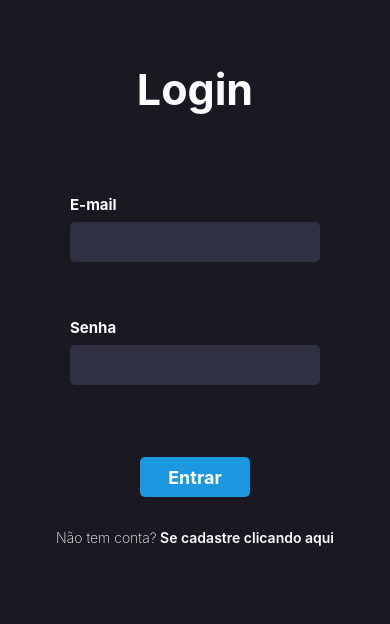
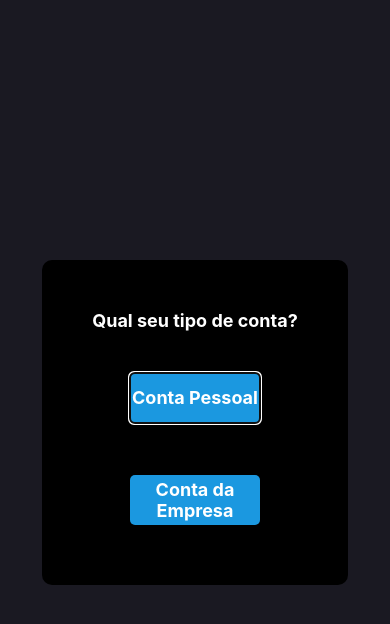
Before and after one commit to IgorEverton/Iacademy, a React Native app: screen /CadastroFisica in a window 390 px wide. Shown: the top 624 px of the page. Built offline with nearby package versions, Linux system fonts and the light colour scheme.

Commit message:
adicionando rotas para cadastro de pessoa juridica e fisica

```diff
--- a/app.json
+++ b/app.json
@@ -4,7 +4,7 @@
     "slug": "Iacademy",
     "version": "1.0.0",
     "orientation": "portrait",
-    "userInterfaceStyle": "light",
+    "userInterfaceStyle": "light"
     },
     "assetBundlePatterns": [
       "**/*"
@@ -21,4 +21,3 @@
     "web": {
     }
   }
-}
--- /dev/null
+++ b/src/components/CadastroFisica.js
@@ -0,0 +1,151 @@
+import React,  {useState} from 'react';
+import {Text, View, TextInput, TouchableOpacity, StyleSheet} from 'react-native';
+import AsyncStorage from '@react-native-async-storage/async-storage';
+import { useNavigation } from '@react-navigation/native';
+
+const CadastroForm = () =>{
+  const [nome, setNome] = useState("");
+  const [email, setEmail] = useState("");
+  const [senha, setSenha] = useState("");
+  const [cpf, setCpf] = useState("")
+  const [confirmaSenha, setconfirmaSenha] = useState("");
+  const navigation = useNavigation();
+
+
+  const handleCadastro = async () => {
+    if (!nome || !cpf || !email || !senha || !confirmaSenha) {
+      alert('Erro', 'Todos os campos são obrigatórios');
+    }
+    if (senha !== confirmaSenha) {
+      alert('As senhas não coincidem');
+    }
+    try {
+      await AsyncStorage.setItem('user', JSON.stringify({ nome, email, cpf, senha }));
+      alert('Cadastro realizado com sucesso');
+      setNome('');
+      setEmail('');
+      setSenha('');
+      setCpf('');
+      confirmaSenha('');
+      handleCadastroAndNavigate();
+      return true;
+    } catch (error) {
+      Alert.alert('Ocorreu um erro ao realizar o cadastro' + error);
+      return false;
+    }
+  };
+
+
+  const handleCadastroAndNavigate = async () => {
+    const cadastroSucesso = await handleCadastro();
+    if (cadastroSucesso) {
+      navigation.navigate('Login');
+    } else {
+      alert('O cadastro não foi bem-sucedido.');
+    }
+  };
+
+
+      return(
+      <View style={styles.container}>
+        <View style={{alignItems:"center"}}>
+        <Text style={styles.h1}>Cadastro</Text>
+
+          <View style={styles.inputView}>
+            <Text style={styles.label}>Nome da Empresa</Text>
+            <TextInput placeholder=" seu nome completo"style={styles.input} value={nome} onChangeText={setNome}/>
+          </View>
+
+
+          <View style={styles.inputView}>
+            <Text style={styles.label}>E-mail</Text>
+            <TextInput type="email"placeholder=" exemplo@dominio.com" style={styles.input} value={email} onChangeText={setEmail}/>
+          </View>
+
+          <View style={styles.inputView}>
+            <Text style={styles.label}>CPF</Text>
+            <TextInput placeholder="Digite seu CPF" style={styles.input} value={cpf} onChangeText={setCpf}/>
+          </View>
+
+          <View style={styles.inputView}>
+            <Text style={styles.label}>Senha</Text>
+            <TextInput placeholder=" min 8 caracteres" style={styles.input} value={senha} onChangeText={setSenha}/>
+          </View>
+
+          <View style={styles.inputView}>
+            <Text style={styles.label}>Confime sua senha</Text>
+            <TextInput placeholder=" min 8 caracteres" style={styles.input} value={confirmaSenha} onChangeText={setconfirmaSenha} secureTextEntry={true}/>
+          </View>
+          <View style={{paddingTop:"2rem"}}>
+            <TouchableOpacity style={styles.button} onPress={handleCadastro}>
+                <Text style={styles.textButton}>Cadastrar</Text>
+            </TouchableOpacity>
+            <TouchableOpacity style={styles.button} onPress={()=>navigation.navigate('Login')}>
+                <Text style={styles.textButton}>Voltar</Text>
+            </TouchableOpacity>
+          </View>
+        </View>
+      </View>
+  )
+  }
+
+
+
+export default ()=>{
+  return(
+    <View style={{flex:1}}>
+      <CadastroForm/>
+    </View>
+  );
+}
+
+
+const styles = StyleSheet.create({
+  container: {
+    display:"flex",
+    flex:1,
+    backgroundColor:"#1A1922",
+  },
+  h1:{
+    textAlign:"center",
+    fontSize:43,
+    fontWeight:"bold",
+    marginTop:"2rem",
+    marginBottom:"2rem",
+    color:"#FCFCFC",
+  },
+  label:{
+    fontSize:15,
+    fontWeight:"bold",
+    color:"#FCFCFC"
+  },
+  input:{
+    backgroundColor:"#2F3142",
+    height:"40px",
+    width:"250px",
+    borderRadius:"5px",
+    marginTop:"0.5rem",
+    marginBottom:"1rem",
+    color:"white",
+    fontSize:18,
+    fontWeight:"bold"
+  },
+  inputView:{
+    marginTop:"1.5rem"
+  },
+  button:{
+    backgroundColor:"#1B98E0",
+    width:"110px",
+    height:"40px",
+    borderRadius:"5px",
+    justifyContent:"center",
+    alignItems:"center",
+    marginBottom:"2rem"
+  },
+  textButton:{
+    color:"white",
+    fontSize:18,
+    fontWeight:"bold",
+    textAlign:"center"
+  }
+});
--- a/src/components/Cadastro.js
+++ b/src/components/CadastroJuridico.js
@@ -3,29 +3,29 @@ import {Text, View, TextInput, TouchableOpacity, StyleSheet} from 'react-native'
 import AsyncStorage from '@react-native-async-storage/async-storage';
 import { useNavigation } from '@react-navigation/native';
 
-
-
 const CadastroForm = () =>{
   const [nome, setNome] = useState("");
   const [email, setEmail] = useState("");
   const [senha, setSenha] = useState("");
+  const [cnpj, setCnpj] = useState("")
   const [confirmaSenha, setconfirmaSenha] = useState("");
   const navigation = useNavigation();
 
 
   const handleCadastro = async () => {
-    if (!nome || !email || !senha || !confirmaSenha) {
+    if (!nome || !cnpj || !email || !senha || !confirmaSenha) {
       alert('Erro', 'Todos os campos são obrigatórios');
     }
     if (senha !== confirmaSenha) {
       alert('As senhas não coincidem');
     }
     try {
-      await AsyncStorage.setItem('user', JSON.stringify({ nome, email, senha }));
+      await AsyncStorage.setItem('user', JSON.stringify({ nome, email, cnpj, senha }));
       alert('Cadastro realizado com sucesso');
       setNome('');
       setEmail('');
       setSenha('');
+      setCnpj('');
       confirmaSenha('');
       return true;
     } catch (error) {
@@ -51,14 +51,19 @@ const CadastroForm = () =>{
         <Text style={styles.h1}>Cadastro</Text>
 
           <View style={styles.inputView}>
-            <Text style={styles.label}>Nome Completo</Text>
+            <Text style={styles.label}>Nome da Empresa</Text>
             <TextInput placeholder=" seu nome completo"style={styles.input} value={nome} onChangeText={setNome}/>
           </View>
 
 
           <View style={styles.inputView}>
             <Text style={styles.label}>E-mail</Text>
-            <TextInput placeholder=" exemplo@dominio.com" style={styles.input} value={email} onChangeText={setEmail}/>
+            <TextInput type="email"placeholder=" exemplo@dominio.com" style={styles.input} value={email} onChangeText={setEmail}/>
+          </View>
+
+          <View style={styles.inputView}>
+            <Text style={styles.label}>CNPJ</Text>
+            <TextInput placeholder="Digite seu CPF" style={styles.input} value={cnpf} onChangeText={setCnpj}/>
           </View>
 
           <View style={styles.inputView}>
--- a/src/components/Login.js
+++ b/src/components/Login.js
@@ -1,118 +1,237 @@
-import React,  {useState} from 'react';
-import AsyncStorage from '@react-native-async-storage/async-storage';
-import {Text, View, TextInput, TouchableOpacity, StyleSheet} from 'react-native';
-import { useNavigation } from '@react-navigation/native';
+import React, { useState } from "react";
+import AsyncStorage from "@react-native-async-storage/async-storage";
+import {
+  Text,
+  View,
+  TextInput,
+  TouchableOpacity,
+  StyleSheet,
+  Modal,
+} from "react-native";
+import { useNavigation } from "@react-navigation/native";
 
-const LoginForm = () =>{
+const LoginForm = () => {
   const [email, setEmail] = useState("");
   const [senha, setSenha] = useState("");
+  const [isLoginFormVisible, setIsLoginFormVisible] = useState(false);
+  const [modalVisible, setModalVisible] = useState(true);
+  const [tipoPessoa, setTipoPessoa] = useState("");
   const navigation = useNavigation();
 
   const handleLogin = async () => {
     if (!email || !senha) {
-      alert('Erro', 'Preencha todos os campos');
+      alert("Erro", "Preencha todos os campos");
       return;
     }
 
     try {
-      const userString = await AsyncStorage.getItem('user');
+      const userString = await AsyncStorage.getItem("user");
       if (userString) {
         const user = JSON.parse(userString);
         if (user.email === email && user.senha === senha) {
-          alert('Sucesso', 'Login bem-sucedido');
-          navigation.navigate('Dashboard');
+          alert("Sucesso", "Login bem-sucedido");
+          navigation.navigate("Dashboard");
         } else {
-          alert('Erro', 'Credenciais inválidas');
+          alert("Erro", "Credenciais inválidas");
         }
       } else {
-        alert('Erro', 'Usuário não encontrado');
+        alert("Erro", "Usuário não encontrado");
       }
     } catch (error) {
-        alert('Ocorreu um erro ao fazer o login');
+      alert("Ocorreu um erro ao fazer o login");
     }
   };
 
-      return(
+  return (
     <View style={styles.container}>
       <Text style={styles.h1}>Login</Text>
 
       <View>
         <Text style={styles.label}>E-mail</Text>
-          <TextInput style={styles.input} value={email} onChangeText={setEmail}/>
+        <TextInput style={styles.input} value={email} onChangeText={setEmail} />
       </View>
 
-        <View style={{justifyContent:"space-between",marginTop:"32px",width:"250px"}}>
+      <View
+        style={{
+          justifyContent: "space-between",
+          marginTop: "32px",
+          width: "250px",
+        }}
+      >
         <Text style={styles.label}>Senha</Text>
-          <TextInput style={styles.input} value={senha} onChangeText={setSenha} secureTextEntry={true}/>
+        <TextInput
+          style={styles.input}
+          value={senha}
+          onChangeText={setSenha}
+          secureTextEntry={true}
+        />
       </View>
-          <View style={{paddingTop:"3rem"}}>
-            <TouchableOpacity onPress={handleLogin}
-            style={styles.button}>
+
+      <View style={{ paddingTop: "3rem" }}>
+        <TouchableOpacity
+          onPress={() => navigation.navigate("Dashboard")}
+          style={styles.button}
+        >
           <Text style={styles.textButton}>Entrar</Text>
         </TouchableOpacity>
       </View>
-            <Text style={{fontWeight:200,marginTop:"32px",color:"#FCFCFC"}}>Não tem conta?
-              <TouchableOpacity onPress={() => navigation.navigate('Cadastro')} style={{ fontWeight: 600,color:"#FCFCFC"}}> Se cadastre clicando aqui</TouchableOpacity>
+      <Text style={{ fontWeight: 200, marginTop: "32px", color: "#FCFCFC" }}>
+        Não tem conta?
+        <TouchableOpacity
+          onPress={() => {
+            if (tipoPessoa === "fisica") {
+              navigation.navigate("CadastroFisica");
+            } else if (tipoPessoa === "juridica") {
+              navigation.navigate("CadastroJuridico");
+            }
+          }}
+          style={{ fontWeight: 600, color: "#FCFCFC" }}
+        >
+          {" "}
+          Se cadastre clicando aqui
+        </TouchableOpacity>
       </Text>
+
+      <Modal
+        animationType="slide"
+        transparent={true}
+        visible={modalVisible}
+        onRequestClose={() => {
+          setModalVisible(!modalVisible);
+        }}
+      >
+        <View style={styles.modalContainer}>
+          <View style={styles.modalContent}>
+            <Text style={styles.modalText}>Qual seu tipo de conta?</Text>
+            <TouchableOpacity
+              style={styles.modalButton}
+              onPress={() => {
+                setTipoPessoa("fisica");
+                setModalVisible(false);
+                setIsLoginFormVisible(true);
+              }}
+            >
+              <Text style={styles.modalButtonText}>Conta Pessoal</Text>
+            </TouchableOpacity>
+            <TouchableOpacity
+              style={styles.modalButton}
+              onPress={() => {
+                setTipoPessoa("juridica");
+                setModalVisible(false);
+                setIsLoginFormVisible(true);
+              }}
+            >
+              <Text style={styles.modalButtonText}>Conta da Empresa</Text>
+            </TouchableOpacity>
+          </View>
+        </View>
+      </Modal>
     </View>
   );
-  }
+};
 
-export default ()=>{
-  return(
-    <View style={{flex:1}}>
-      <LoginForm/>
+export default () => {
+  return (
+    <View style={{ flex: 1 }}>
+      <LoginForm />
     </View>
   );
-}
+};
 
-//estilização
 const styles = StyleSheet.create({
   container: {
-    flex:1,
-    display:"flex",
-    paddingTop:"8%",
-    alignItems:"center",
-    backgroundColor:"#1A1922",
-    paddingBottom:"60%",
+    flex: 1,
+    display: "flex",
+    paddingTop: "8%",
+    alignItems: "center",
+    backgroundColor: "#1A1922",
+    paddingBottom: "60%",
   },
-  h1:{
-    textAlign:"center",
-    fontSize:43,
-    fontWeight:"bold",
-    marginTop:"2rem",
-    marginBottom:"5rem",
-    color:"#FCFCFC",
-    marginBttom:"3rem"
+  h1: {
+    textAlign: "center",
+    fontSize: 43,
+    fontWeight: "bold",
+    marginTop: "2rem",
+    marginBottom: "5rem",
+    color: "#FCFCFC",
+    marginBttom: "3rem",
   },
-  label:{
-    fontSize:15,
-    fontWeight:"bold",
-    color:"#FCFCFC",
-    marginBottom:"0.5rem"
+  label: {
+    fontSize: 15,
+    fontWeight: "bold",
+    color: "#FCFCFC",
+    marginBottom: "0.5rem",
   },
-  input:{
-    backgroundColor:"#2F3142",
-    height:"40px",
-    width:"250px",
-    borderRadius:"5px",
-    marginBottom:"1.5rem",
-    color:"white",
-    fontSize:18,
-    fontWeight:"bold"
+  input: {
+    backgroundColor: "#2F3142",
+    height: "40px",
+    width: "250px",
+    borderRadius: "5px",
+    marginBottom: "1.5rem",
+    color: "white",
+    fontSize: 18,
+    fontWeight: "bold",
   },
-  button:{
-    backgroundColor:"#1B98E0",
-    width:"110px",
-    height:"40px",
-    borderRadius:"5px",
-    justifyContent:"center",
-    alignItems:"center",
+  button: {
+    backgroundColor: "#1B98E0",
+    width: "110px",
+    height: "40px",
+    borderRadius: "5px",
+    justifyContent: "center",
+    alignItems: "center",
   },
-  textButton:{
-    color:"white",
-    fontSize:18,
-    fontWeight:"bold",
-    textAlign:"center"
-  }
+  textButton: {
+    color: "white",
+    fontSize: 18,
+    fontWeight: "bold",
+    textAlign: "center",
+  },
+  modalContainer: {
+    flex: 1,
+    justifyContent: "center",
+    alignItems: "center",
+    backgroundColor: "#1A1922",
+  },
+  modalContent: {
+    backgroundColor: "black",
+    padding: 50,
+    borderRadius: 10,
+    alignItems: "center",
+    rowGap: "2rem",
+  },
+  modalText: {
+    fontSize: 18,
+    color: "white",
+    fontWeight: "bold",
+  },
+  modalButton: {
+    backgroundColor: "#1B98E0",
+    width: "130px",
+    height: "50px",
+    borderRadius: "5px",
+    justifyContent: "center",
+    alignItems: "center",
+    marginVertical: 10,
+  },
+  modalButtonText: {
+    color: "white",
+    fontSize: 18,
+    fontWeight: "bold",
+    textAlign: "center",
+  },
+  startButton: {
+    backgroundColor: "#1B98E0",
+    width: "250px",
+    height: "50px",
+    borderRadius: "5px",
+    justifyContent: "center",
+    alignItems: "center",
+    marginTop: 20,
+  },
+  startButtonText: {
+    color: "white",
+    fontSize: 18,
+    fontWeight: "bold",
+    textAlign: "center",
+  },
 });
--- a/src/components/Pendencia.js
+++ b/src/components/Pendencia.js
@@ -1,5 +1,5 @@
 import React,  {useState} from 'react';
-import {Text, View,TouchableOpacity, Image, ImageBackground, ScrollView, StyleSheet} from 'react-native';
+import {Text, View,TouchableOpacity, Image, ImageBackground, ScrollView} from 'react-native';
 import completedIcon from '../assets/img/CompletedIcon.png';
 import warningIcon from '../assets/img/WarningIcon.png';
 import incompletedIcon from '../assets/img/IncompletedIcon.png';
--- a/src/components/SplashScreen.js
+++ /dev/null
@@ -1,35 +0,0 @@
-import React from "react";
-import {View, StyleSheet} from 'react-native';
-import LottieView from 'lottie-react-native';
-import imgSplash from '../assets/img/LOGO.png';
-
-export default function SplashScreen({navigation}){
-
-  function animacaoFinalizada(){
-    navigation.reset({
-    index:0,
-    routes: [{name: "Login"}]
-
-    });
-  }
-
-  return(
-    <View style={styles.container}>
-      <LottieView
-        source={imgSplash}
-        loop={true}
-        autoPlay={true}
-        onAnimationFinish={animacaoFinalizada}
-       />
-    </View>
-    );
-}
-
-const styles=StyleSheet.create({
-  container:{
-    flex:1,
-    alignItems:"center",
-    justifyContent:"center",
-    backgroundColor:"#1A1922"
-  }
-})
```
Also changed, not shown: package.json (+5 -5 lines), src/routes/routes.js (+4 -4 lines), 1 other file (tests, documents, lock files or other folders). Lines whose indentation alone changed are shown as unchanged.
